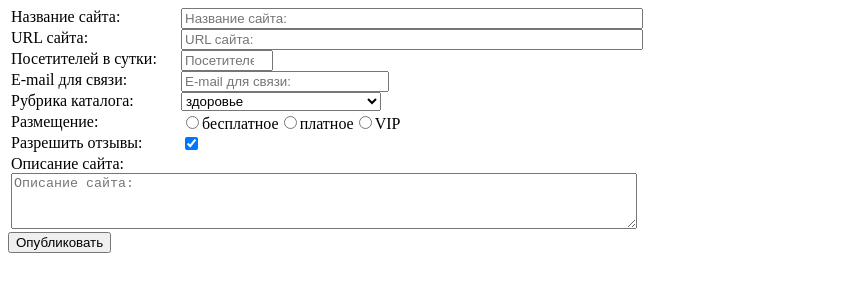
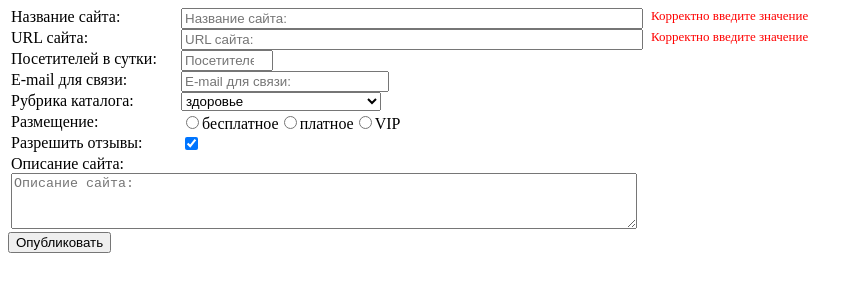
Before and after one commit to boltwest/work-fd2, a plain HTML site: page 0220Home createFormValidate/index.html in a window 1280 px wide. Shown: the whole page, without its empty margins (0-863 px from the left). Drawn offline with Linux system fonts and the light colour scheme.

Commit message:
делал домашку в аудитории

```diff
--- a/0220Home createFormValidate/assets/script/script.js
+++ b/0220Home createFormValidate/assets/script/script.js
@@ -85,6 +85,14 @@ function createForm(action, arr, name = 'formInfo') {
 
 		element.appendChild(nodeTextLable);
 		element.appendChild(nodeElement);
+
+		var nodeElementSpan = document.createElement('span');
+		nodeElementSpan.classList.add('error');
+		var nodeTextError = document.createTextNode('Корректно введите значение');
+
+		nodeElementSpan.appendChild(nodeTextError);
+		element.appendChild(nodeElementSpan);
+
 		return element;
 	}
 
--- a/0220Home createFormValidate/assets/style/style.css
+++ b/0220Home createFormValidate/assets/style/style.css
@@ -21,3 +21,9 @@
     width: 620px;
     height: 50px;
 }
+.error{
+    position: absolute;
+    left: 640px;
+    color: red;
+    font-size: 13px;
+}
```
